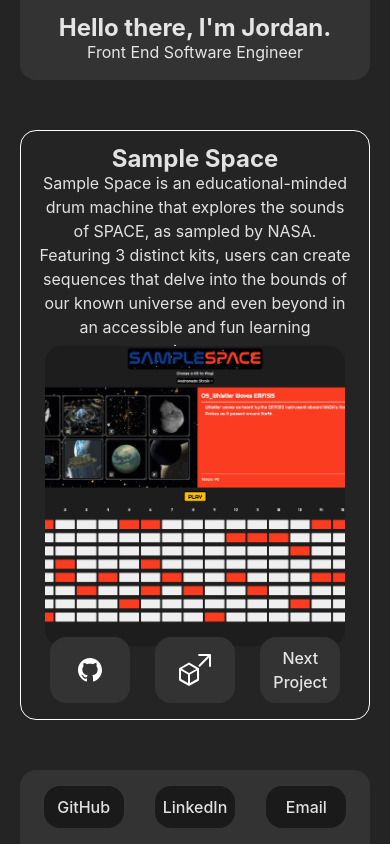
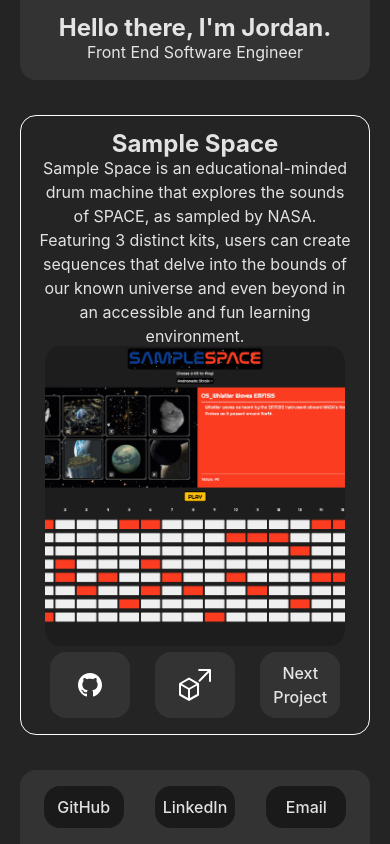
Before and after one commit to jskomal/portfolio, a React (Vite) app: page / in a window 390 px wide. Built offline with nearby package versions, Linux system fonts and the light colour scheme.

Commit message:
Fix min width for mobile

```diff
--- a/src/App.css
+++ b/src/App.css
@@ -29,7 +29,7 @@
 	min-width: 350px;
 	width: 50vw;
 	max-width: 650px;
-	min-height: 500px;
+	min-height: 620px;
 	height: 70vh;
 	max-height: 1000px;
 	border: 1px solid white;
@@ -89,16 +89,16 @@
 	font-family: inherit;
 	background-color: #333;
 	cursor: pointer;
-	transition: border-color 0.25s;
 	text-decoration: none;
 	color: inherit;
 	min-width: 80px;
 	width: 10vw;
 	max-width: 150px;
+	transition: border-color 0.25s ease-in-out;
 }
 
 a:hover {
-	border-color: #646cff;
+	border-color: white;
 }
 
 .svg {
```
